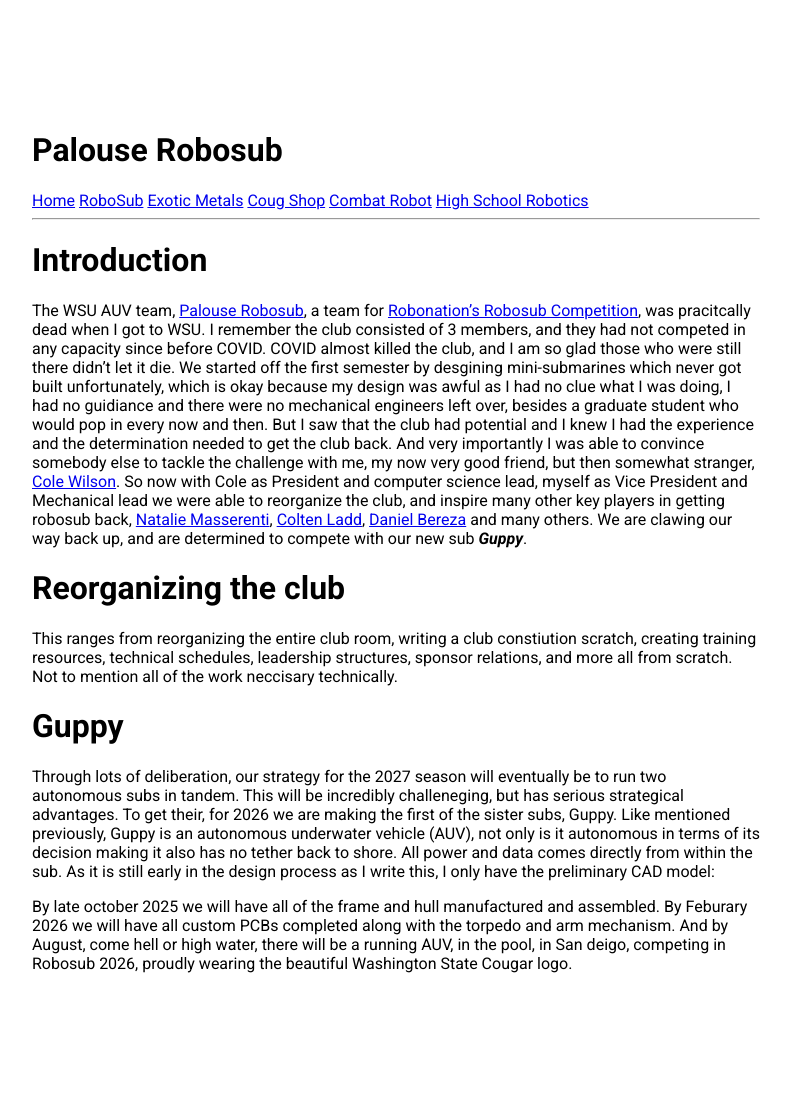
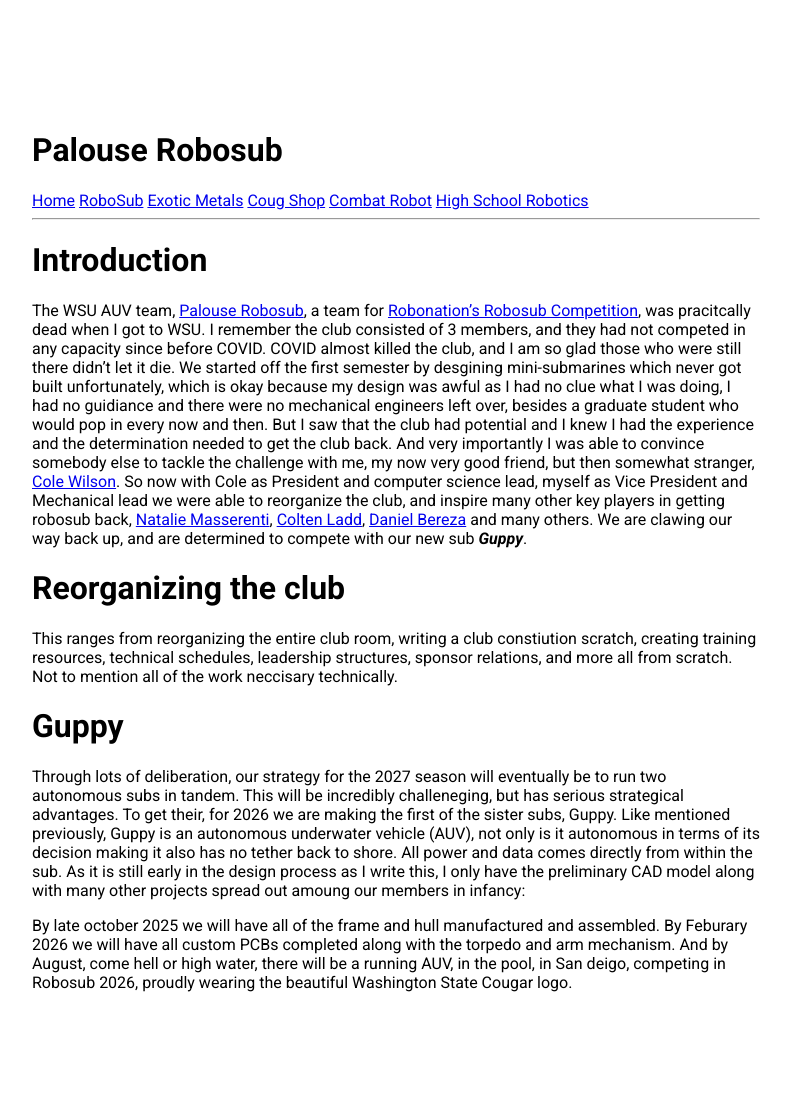
Before and after one commit to Brady-Hogg/Portfolio, a Jekyll site: the page built from robosub.md, in a window 1280 px wide. Shown: the whole page, without its empty margins (244-1035 px from the left). Built offline with Jekyll 4.4.1, drawn with Linux system fonts in a browser that asks for light colours.

Commit message:
Update robosub.md

```diff
--- a/robosub.md
+++ b/robosub.md
@@ -8,6 +8,7 @@ The WSU AUV team, [Palouse Robosub](https://robosub.eecs.wsu.edu/), a team for [
 # Reorganizing the club
 This ranges from reorganizing the entire club room, writing a club constiution scratch, creating training resources, technical schedules, leadership structures, sponsor relations, and more all from scratch. Not to mention all of the work neccisary technically.
 # Guppy
-Through lots of deliberation, our strategy for the 2027 season will eventually be to run two autonomous subs in tandem. This will be incredibly challeneging, but has serious strategical advantages. To get their, for 2026 we are making the first of the sister subs, Guppy. Like mentioned previously, Guppy is an autonomous underwater vehicle (AUV), not only is it autonomous in terms of its decision making it also has no tether back to shore. All power and data comes directly from within the sub. As it is still early in the design process as I write this, I only have the preliminary CAD model:
+Through lots of deliberation, our strategy for the 2027 season will eventually be to run two autonomous subs in tandem. This will be incredibly challeneging, but has serious strategical advantages. To get their, for 2026 we are making the first of the sister subs, Guppy. Like mentioned previously, Guppy is an autonomous underwater vehicle (AUV), not only is it autonomous in terms of its decision making it also has no tether back to shore. All power and data comes directly from within the sub. As it is still early in the design process as I write this, I only have the preliminary CAD model along with many other projects spread out amoung our members in infancy:
+
 
 By late october 2025 we will have all of the frame and hull manufactured and assembled. By Feburary 2026 we will have all custom PCBs completed along with the torpedo and arm mechanism. And by August, come hell or high water, there will be a running AUV, in the pool, in San deigo, competing in Robosub 2026, proudly wearing the beautiful Washington State Cougar logo.
```
